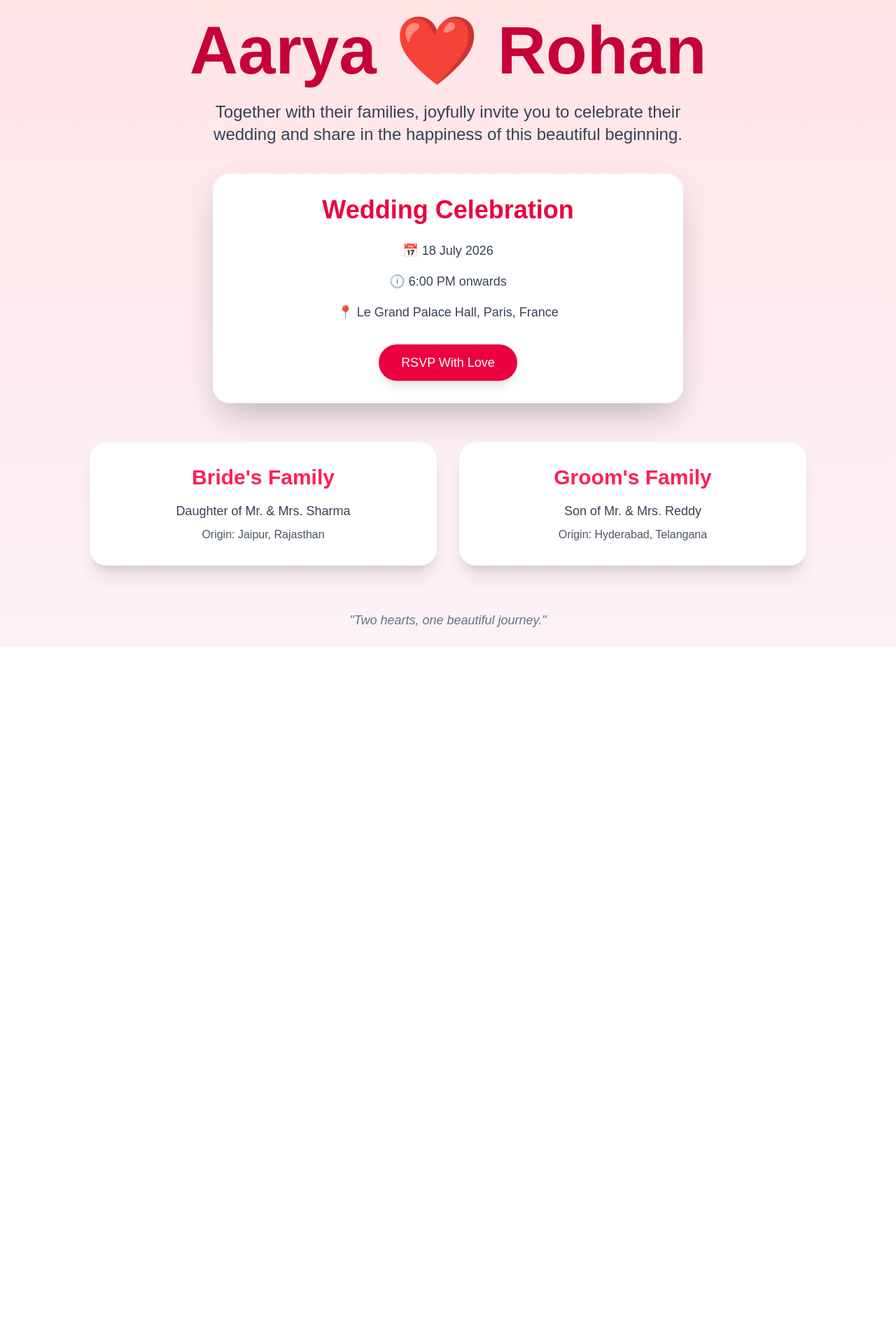
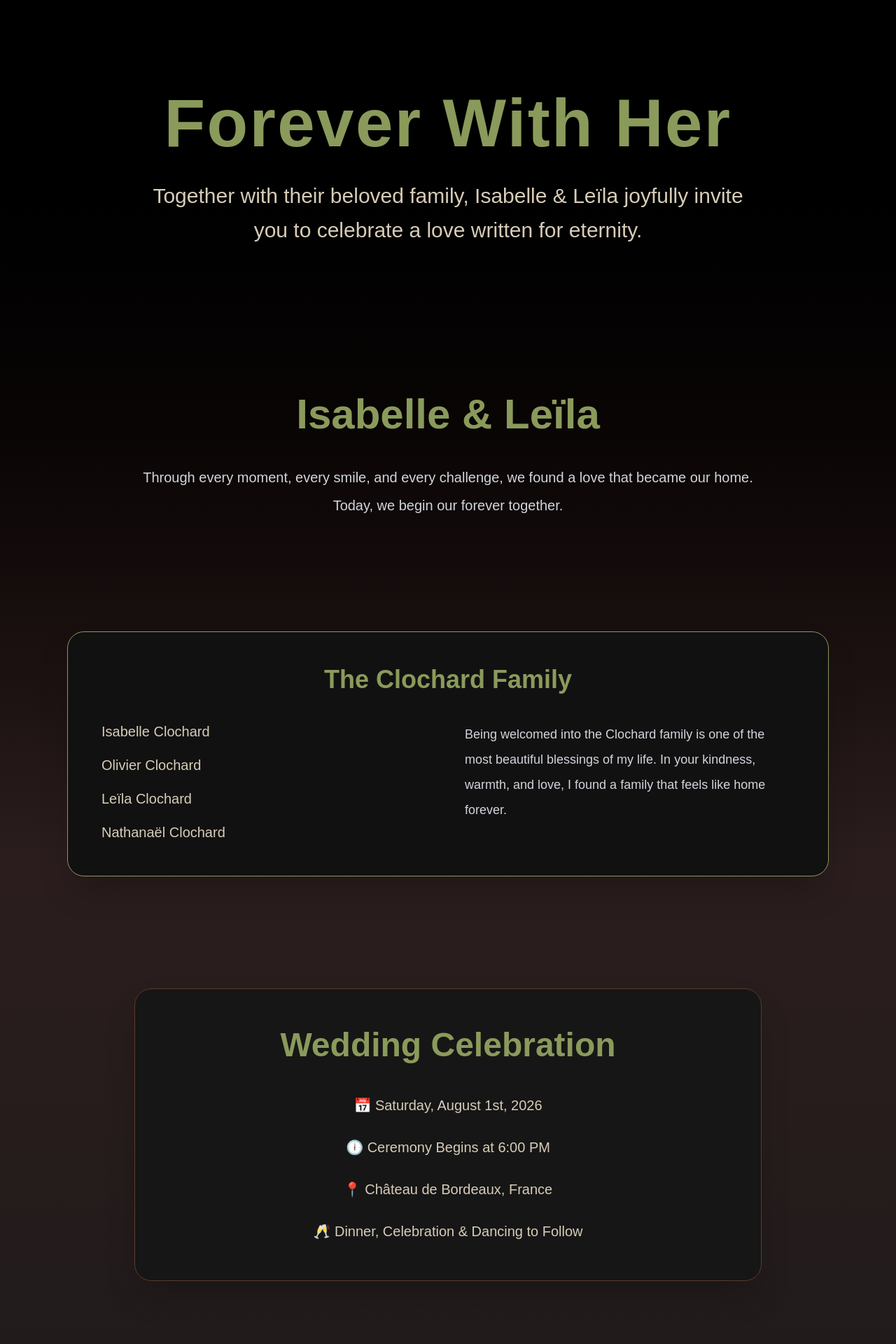
Before and after one commit to Nandinivadla/wedding-invite, a Next.js app: page / in a window 1280 px wide. Shown: the top 1920 px of the page at 70% size. Before the commit the page ends 924 px from the top, so only its background shows below. Built offline with nearby package versions, Linux system fonts and the light colour scheme.

Commit message:
Final wedding website

```diff
--- a/app/page.tsx
+++ b/app/page.tsx
@@ -1,77 +1,136 @@
 export default function Home() {
   return (
-    <main className="min-h-screen bg-gradient-to-b from-rose-100 to-pink-50 text-center flex flex-col items-center justify-center p-6">
+    <main className="min-h-screen bg-gradient-to-b from-black via-[#2b1d1d] to-[#1a1a1a] text-white">
 
-      <h1 className="text-6xl md:text-8xl font-bold text-rose-700 mb-6">
-        Aarya ❤️ Rohan
-      </h1>
+      {/* HERO SECTION */}
+      <section className="flex flex-col items-center justify-center text-center px-6 py-32">
 
-      <p className="text-xl md:text-2xl text-gray-700 max-w-2xl mb-10">
-        Together with their families,
-        joyfully invite you to celebrate their wedding
-        and share in the happiness of this beautiful beginning.
-      </p>
+        <h1 className="text-6xl md:text-8xl font-bold text-[#8A9A5B] mb-8 tracking-wide">
+          Forever With Her
+        </h1>
 
-      <div className="bg-white rounded-3xl shadow-2xl p-8 max-w-2xl w-full">
+        <p className="text-2xl md:text-3xl text-[#d8ccb8] max-w-4xl leading-relaxed">
+          Together with their beloved family,
+          Isabelle & Leïla
+          joyfully invite you to celebrate
+          a love written for eternity.
+        </p>
 
-        <h2 className="text-4xl font-semibold text-rose-600 mb-6">
-          Wedding Celebration
+      </section>
+
+      {/* COUPLE MESSAGE */}
+      <section className="text-center px-6 py-20">
+
+        <h2 className="text-5xl md:text-6xl font-semibold text-[#8A9A5B] mb-10">
+          Isabelle & Leïla
         </h2>
 
-        <div className="space-y-4 text-lg text-gray-700">
+        <p className="max-w-4xl mx-auto text-lg md:text-xl text-gray-300 leading-10">
+          Through every moment, every smile,
+          and every challenge,
+          we found a love that became our home.
+          Today, we begin our forever together.
+        </p>
 
-          <p>📅 18 July 2026</p>
+      </section>
 
-          <p>🕕 6:00 PM onwards</p>
+      {/* FAMILY SECTION */}
+      <section className="px-8 py-20 max-w-6xl mx-auto">
 
-          <p>
-            📍 Le Grand Palace Hall,
-            Paris, France
+        <div className="bg-[#111111] border border-[#8A9A5B] rounded-3xl p-12 shadow-2xl">
+
+          <h3 className="text-4xl font-bold text-[#8A9A5B] mb-10 text-center">
+            The Clochard Family
+          </h3>
+
+          <div className="grid md:grid-cols-2 gap-12">
+
+            <div>
+              <ul className="space-y-5 text-xl text-[#d8ccb8]">
+                <li>Isabelle Clochard</li>
+                <li>Olivier Clochard</li>
+                <li>Leïla Clochard</li>
+                <li>Nathanaël Clochard</li>
+              </ul>
+            </div>
+
+            <div>
+              <p className="text-lg leading-9 text-gray-300">
+                Being welcomed into the Clochard family
+                is one of the most beautiful blessings of my life.
+                In your kindness, warmth, and love,
+                I found a family that feels like home forever.
+              </p>
+            </div>
+
+          </div>
+
+        </div>
+
+      </section>
+
+      {/* WEDDING DETAILS */}
+      <section className="px-6 py-20">
+
+        <div className="max-w-4xl mx-auto bg-[#161616] border border-[#5b3a29] rounded-3xl p-14 shadow-2xl text-center">
+
+          <h2 className="text-5xl font-bold text-[#8A9A5B] mb-12">
+            Wedding Celebration
+          </h2>
+
+          <div className="space-y-8 text-xl text-[#d8ccb8]">
+
+            <p>
+              📅 Saturday, August 1st, 2026
+            </p>
+
+            <p>
+              🕕 Ceremony Begins at 6:00 PM
+            </p>
+
+            <p>
+              📍 Château de Bordeaux, France
+            </p>
+
+            <p>
+              🥂 Dinner, Celebration & Dancing to Follow
+            </p>
+
+          </div>
+
+        </div>
+
+      </section>
+
+      {/* WELCOME MESSAGE */}
+      <section className="px-6 py-20 text-center">
+
+        <div className="max-w-5xl mx-auto">
+
+          <h3 className="text-4xl font-bold text-[#8A9A5B] mb-8">
+            You Are Warmly Welcomed
+          </h3>
+
+          <p className="text-xl text-gray-300 leading-10">
+            Your presence on this unforgettable day
+            means more to us than words can express.
+            Join us as we celebrate love, family,
+            and the beginning of forever.
           </p>
 
         </div>
 
-        <button className="mt-8 bg-rose-600 hover:bg-rose-700 transition text-white px-8 py-3 rounded-full text-lg shadow-lg">
-          RSVP With Love
-        </button>
+      </section>
 
-      </div>
+      {/* QUOTE */}
+      <section className="px-6 py-24 text-center">
 
-      <div className="grid md:grid-cols-2 gap-8 mt-14 max-w-5xl w-full">
+        <p className="italic text-3xl text-[#d8ccb8] max-w-4xl mx-auto leading-relaxed">
+          “In your love, I found my forever.
+          In your family, I found my home.”
+        </p>
 
-        <div className="bg-white rounded-3xl shadow-xl p-8">
-          <h3 className="text-3xl font-bold text-rose-500 mb-4">
-            Bride's Family
-          </h3>
-
-          <p className="text-lg text-gray-700">
-            Daughter of Mr. & Mrs. Sharma
-          </p>
-
-          <p className="mt-2 text-gray-600">
-            Origin: Jaipur, Rajasthan
-          </p>
-        </div>
-
-        <div className="bg-white rounded-3xl shadow-xl p-8">
-          <h3 className="text-3xl font-bold text-rose-500 mb-4">
-            Groom's Family
-          </h3>
-
-          <p className="text-lg text-gray-700">
-            Son of Mr. & Mrs. Reddy
-          </p>
-
-          <p className="mt-2 text-gray-600">
-            Origin: Hyderabad, Telangana
-          </p>
-        </div>
-
-      </div>
-
-      <p className="mt-16 text-gray-500 italic text-lg">
-        "Two hearts, one beautiful journey."
-      </p>
+      </section>
 
     </main>
   );
```
